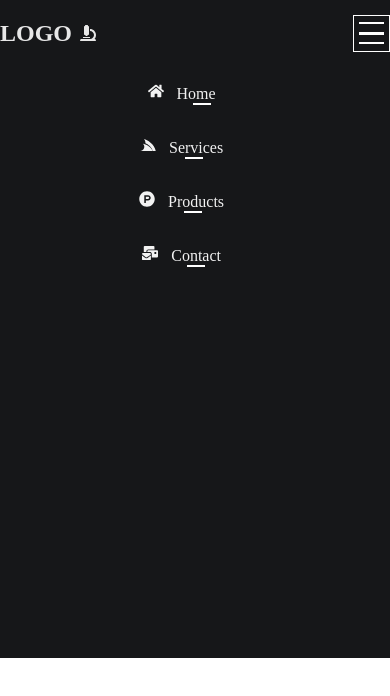
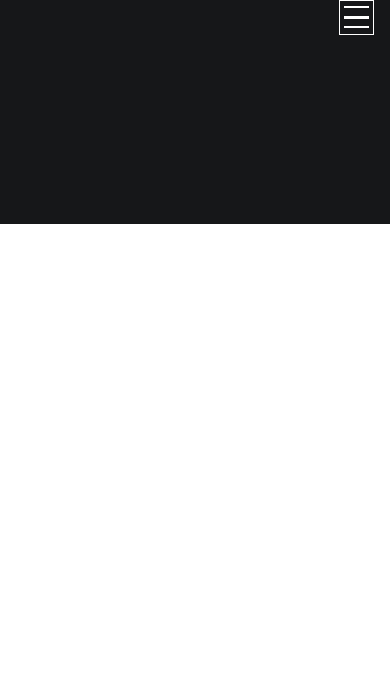
Before and after one commit to mmbaye90/navbar_responsive_menu_burger, a React (Create React App) app: page / in a window 390 px wide. Shown: the top 696 px of the page. Built offline with nearby package versions, Linux system fonts and the light colour scheme.

Commit message:
Style au click ajouté

```diff
--- a/src/styles/navbar.css
+++ b/src/styles/navbar.css
@@ -1,4 +1,4 @@
-body{
+*{
     margin: 0;
     padding: 0;
     box-sizing: border-box;
@@ -23,7 +23,6 @@ body{
 .navbar ul{
     display: flex;
     align-items: center;
-
 }
 .navbar ul .links{
     list-style-type: none;
@@ -44,6 +43,7 @@ body{
     border: 1px solid white;
     position: relative;
     transition: all 05 ease-in-out;
+    margin-right: 1rem;
     display: flex;
     align-items: center;
     justify-content: center;
@@ -109,17 +109,20 @@ body{
     .navbar ul{
         position: absolute;
         flex-direction: column;
-        right: -0.1rem;
-        top: 51px;
         background-color: #161719;
-        height: 70vh;
-        width: 45vh;
-        padding-right: 1.5rem;
-        transition: all 0.8 ease-in-out;
-
-
+        height: 75vh;
+        width: 95vh;
+        right: 0;
+        transition: all 0.5s ease-in-out;
+        transform: translateY(-110px);
     }
-    .navbar ul .links::after{
+    /* Style au click */
+    .show-nav ul{
+        transition: all 0.5s ease-in-out;
+        transform: translateY(125px);
+      }
+      /*fin style au click*/
+      .navbar ul .links::after{
         content: "";
         max-width: 18px;
         margin-left: 3.3rem;
@@ -128,10 +131,7 @@ body{
         display: block;
         align-items: center;
     }
-    /* Style au click */
-    .show-nav ul{
-        visibility: visible;
-      }
+
     .navbar ul .links{
         margin: 1rem;
         transition: all 0.8 ease-in-out;
@@ -139,7 +139,6 @@ body{
     }
     .navbar ul .links svg{
         margin-right: 0.8rem;
-        transition: all 0.8 ease-in-out;
 
    }
 
```
